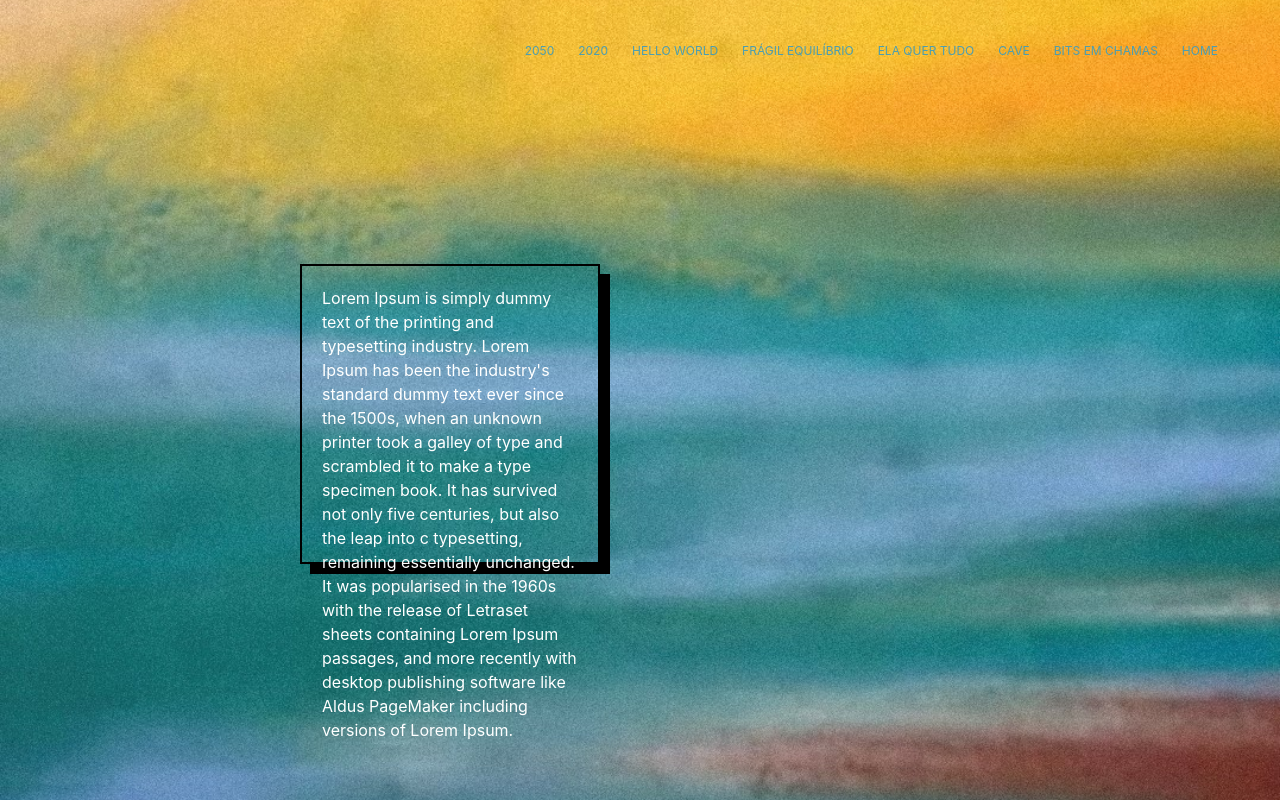
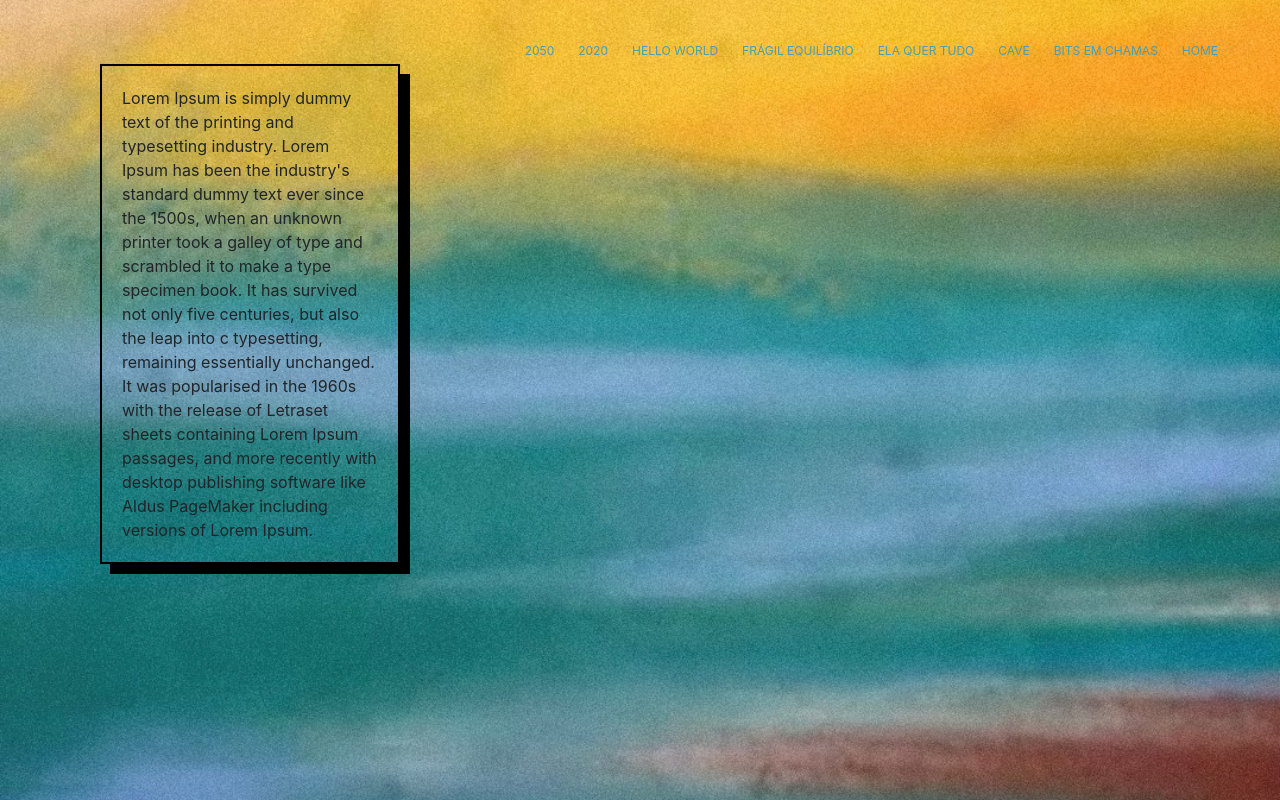
Before and after one commit to al3rcio/bitsemchamas, a Flask app: page /hw in a window 1280 px wide. Run offline with Flask 2, Linux system fonts and the light colour scheme.

Commit message:
Incluída box variável de acordo com o texto

```diff
--- a/static/style.css
+++ b/static/style.css
@@ -17,24 +17,14 @@ body
     padding-left: 100px;
 }
 
-div {
-    padding-top: 50 0px;
-
-}
-.parent {
-    height: 200px;
-    display: flex;
+.box {
+    width: 300px;
+    height: auto;
+    border: 2px solid black;
+    box-shadow: 10px 10px black;
     align-items: left;
     justify-content: left;
-    padding-top: 200px;
-    padding-left: 200px;
-
-    }
-    .child {
-    width: 300px;
-    height: 300px;
-    border: 2px solid black;
-    box-shadow: 10px 10px black;
+    padding: 20px;
     }
 
 p
@@ -43,10 +33,6 @@ p
     padding: 20px;
     padding-left: 80px;
     padding-right: 80px;
-}
-.box-text
-{
-    padding: 20px;
 }
 
 /* .box-hw
--- a/templates/hw.html
+++ b/templates/hw.html
@@ -5,9 +5,7 @@
 {% endblock %}
 
 {% block main %}
-    <div class="parent">
-        <div class="child">
-            <p class="box-text">
+    <div class="box">
                 Lorem Ipsum is simply dummy text of the printing and typesetting industry.
                 Lorem Ipsum has been the industry's standard dummy text ever since the 1500s,
                 when an unknown printer took a galley of type and scrambled it to make a type
@@ -16,7 +14,6 @@
                 with the release of Letraset sheets containing Lorem Ipsum passages, and more
                 recently with desktop publishing software like Aldus PageMaker including versions
                 of Lorem Ipsum.
-            </p>
-        </div></div>
+    </div>
 
 {% endblock %}
```
Also changed, not shown: 1 other file.
